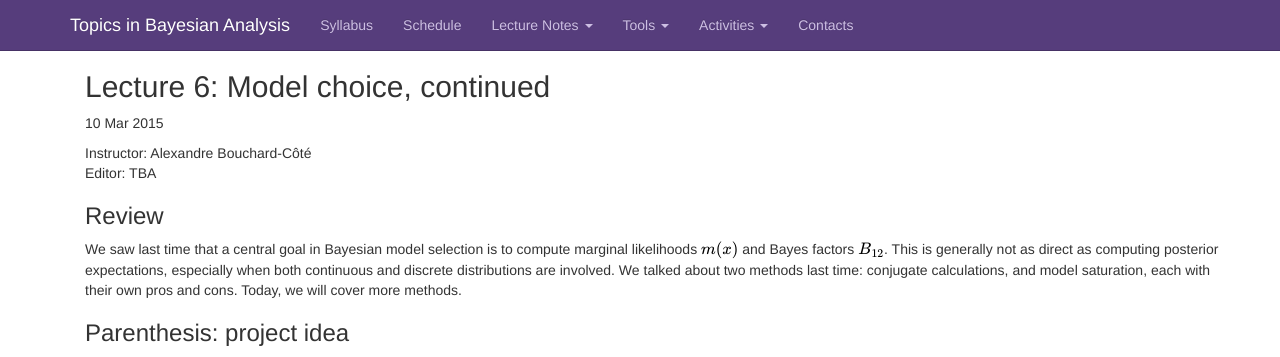
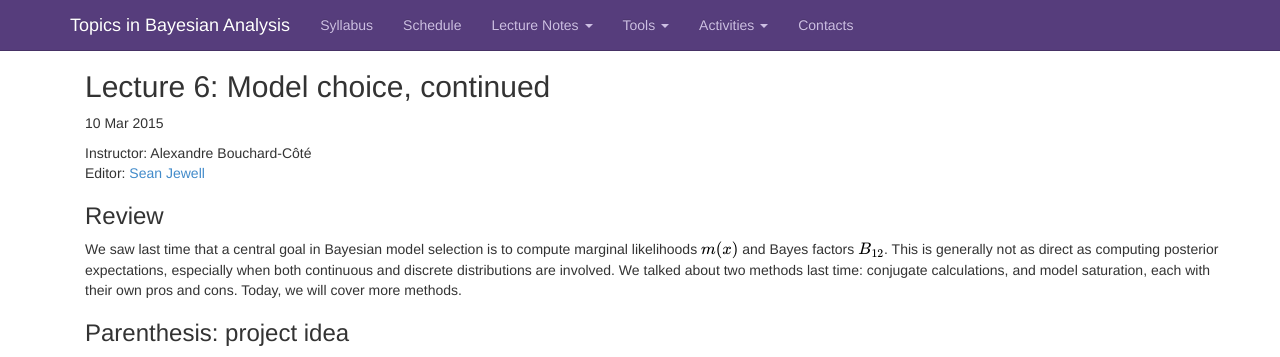
Before and after one commit to UBC-STAT/stat520-sp2014-15-website, a Jekyll site: the page built from _posts/2015-03-10-notes-lecture6.md, in a window 1280 px wide and 900 px high. Shown: the top 357 px of the window. Built offline with Jekyll 4.4.1, drawn with Linux system fonts in a browser that asks for light colours; nearby versions of some CDN libraries; Markdown is read by kramdown in place of the engine named in the settings; formulas are drawn with MathJax 3; comment, search, counter and statistics services are not loaded.

Commit message:
Update 2015-03-10-notes-lecture6.md

```diff
--- a/_posts/2015-03-10-notes-lecture6.md
+++ b/_posts/2015-03-10-notes-lecture6.md
@@ -4,7 +4,7 @@ title: "Lecture 6: Model choice, continued"
 category: 'Lecture'
 ---
 Instructor: Alexandre Bouchard-C&ocirc;t&eacute;
-Editor: TBA
+Editor: [Sean Jewell](http://www.stat.ubc.ca/~sean.jewell/)
 
 
 ### Review
```
